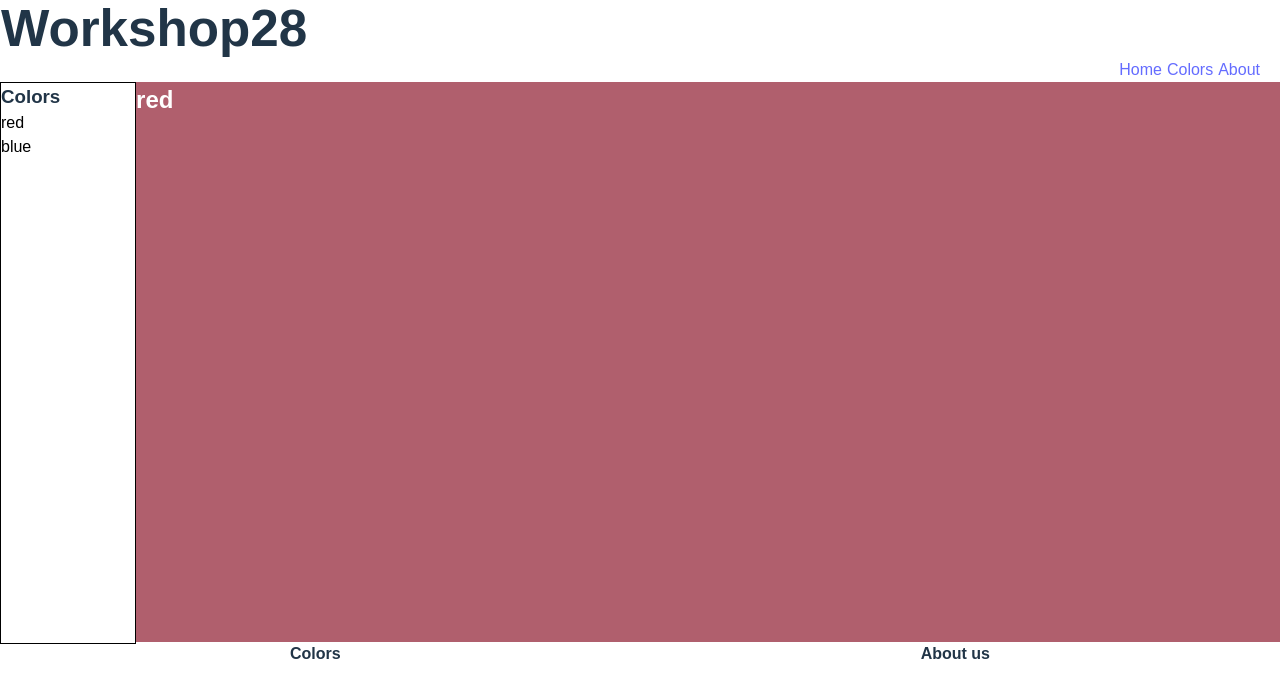
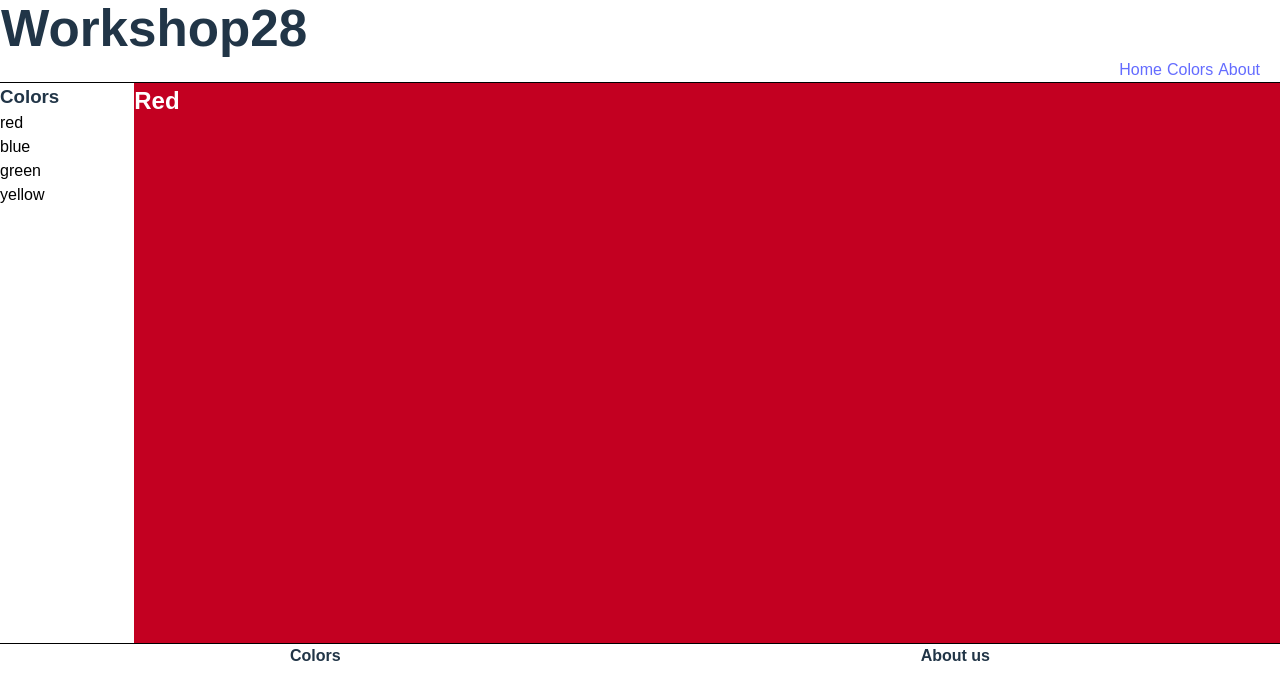
Before and after one commit to Pivanrios/react-route, a React (Vite) app in the folder react-route/: page /colors/red in a window 1280 px wide. Shown: the top 700 px of the page. Built offline with nearby package versions, Linux system fonts and the light colour scheme.

Commit message:
add new colors to page

```diff
--- a/react-route/src/App.css
+++ b/react-route/src/App.css
@@ -19,6 +19,8 @@ body,
 body > div {
   height: 100vh;
   width: 100vw;
+}#header{
+  border: 1px solid black;
 }h1{
 
   padding: 1px;
@@ -36,10 +38,12 @@ body > div {
   justify-content: flex-end;
   gap: 5px;
   padding-right: 20px;
-}#navbar>a{
-
+  border-bottom: 1px solid black;
 }
 /* Main section*/
+#main-content{
+  height: 70vh;
+}
 
 
 
@@ -52,7 +56,7 @@ body > div {
   padding: 0em;
   justify-content: start;
   align-items: flex-start;
-  border: 1px solid black;
+
 }#sidebar>a{
   width: 100%;
   color: black;
@@ -69,12 +73,16 @@ body > div {
 
 }
 #red {
-  background-color: #b05f6d;
+  background-color: #c30021;
   color: white;
-}
-
-#blue {
+}#blue {
   background-color: #275db3;
+  color: white;
+}#green{
+  background-color: #2c9300;
+  color: white;
+}#yellow{
+  background-color: #d7d70e;
   color: white;
 }
 
@@ -83,4 +91,5 @@ footer{
   display: flex;
   flex-direction: row;
   justify-content: space-around;
+  border-top: 1px solid black;
 }
--- a/react-route/src/App.jsx
+++ b/react-route/src/App.jsx
@@ -2,6 +2,7 @@ import './App.css'
 import { Routes, Route} from "react-router-dom";
 import Titulo from './components/Titulo';
 import Color from './pages/Color';
+import Home from './components/Home';
 function App() {
 
 
@@ -9,11 +10,12 @@ function App() {
     <>
       <Routes>
         <Route path='/' element={<Titulo/>}>
+            <Route index element={<Home/>}/>
             <Route path='colors' element={<Color/>}>
               <Route path='red'
                 element={
                   <div className='color' id='red'>
-                    <h2>red</h2>
+                    <h2>Red</h2>
                   </div>}/>
               <Route path='blue'
                 element={
@@ -21,8 +23,17 @@ function App() {
                     <h2>Blue</h2>
                   </div>
                 }/>
+              <Route path='green'
+                element={
+                  <div className='color' id='green'>
+                    <h2>Green</h2>
+                  </div>}/>
+              <Route path='yellow'
+                element={
+                  <div className='color' id='yellow'>
+                    <h2>Yellow</h2>
+                  </div>}/>
             </Route>
-            <Route path='about' element={<p>About</p>}/>
         </Route>
       </Routes>
     </>
--- a/react-route/src/components/Sidebar.jsx
+++ b/react-route/src/components/Sidebar.jsx
@@ -8,6 +8,8 @@ export default function Color(){
                 <h3>Colors</h3>
                 <Link to={'red'}>red</Link>
                 <Link to={'blue'}>blue</Link>
+                <Link to={'green'}>green</Link>
+                <Link to={'yellow'}>yellow</Link>
             </nav>
         </>
     )
```
